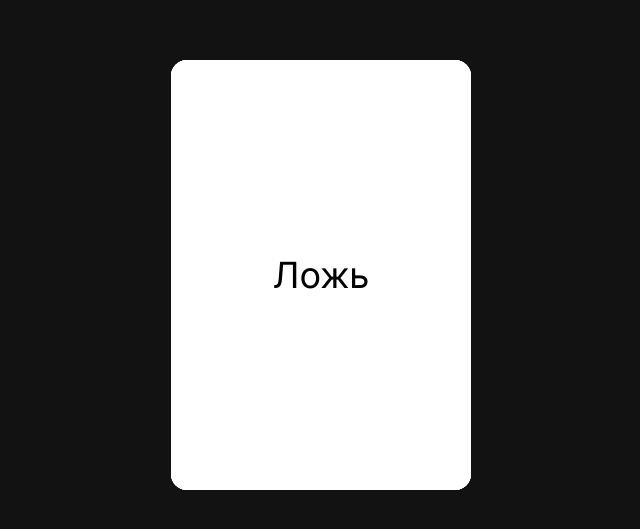
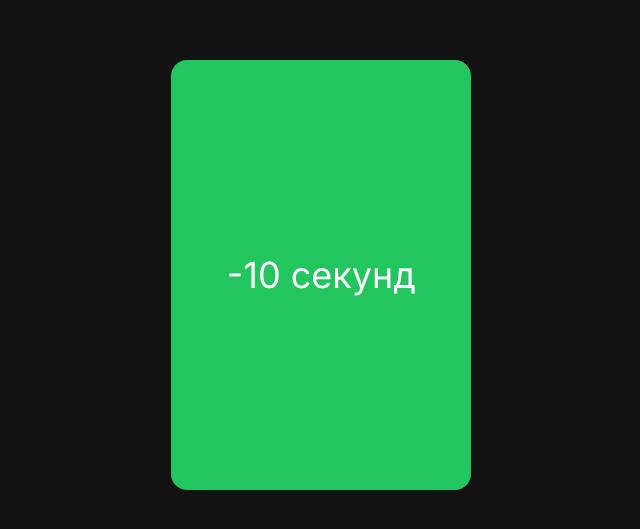
Before and after one commit to vi-ichi/6x, a Next.js app: page / in a window 1280 px wide. Shown: the part 125-654 px from the top of the page, without its empty margins (319-959 px from the left). Built offline with nearby package versions, Linux system fonts and the light colour scheme.

Commit message:
поменял структуру

```diff
--- a/app/page.js
+++ b/app/page.js
@@ -4,40 +4,20 @@ import { AnimatePresence } from "framer-motion";
 import Card from "./components/Card";
 import data from "./data";
 import { useState } from "react";
-import { nanoid } from "nanoid";
 
 export default function Home() {
-  const [d, setD] = useState(data);
-  const [start, setStart] = useState(0);
-  const [end, setEnd] = useState(0);
+  const [i, setI] = useState(0);
 
   function pop(answer, type) {
-    if (start === 0) {
-      setStart(Date.now());
-    }
-
-    if (answer === d.at(-1).answer) {
-      if (d.length === 1) {
-        setEnd(Date.now());
-      }
-
-      setD(d.filter((_, i) => i !== d.length - 1));
-    } else {
-      setD([d.at(-1), ...d.filter((_, i) => i !== d.length - 1)]);
-    }
+    setI(current + 1);
   }
 
   return (
     <div className="relative flex flex-col justify-center items-center w-full h-screen gradient overflow-hidden">
-      <div className="text-center text-7xl w-[300px]">
-        {end !== 0 && Math.floor((end - start) / 1000)}
-      </div>
       <AnimatePresence>
-        {d.map((c) => (
-          <Card type={c.type} key={nanoid()} pop={pop}>
-            {c.content}
-          </Card>
-        ))}
+        <Card type={data[i].type} pop={pop}>
+          {data[i].content}
+        </Card>
       </AnimatePresence>
     </div>
   );
```
Also changed, not shown: package.json (+5 -5 lines).
